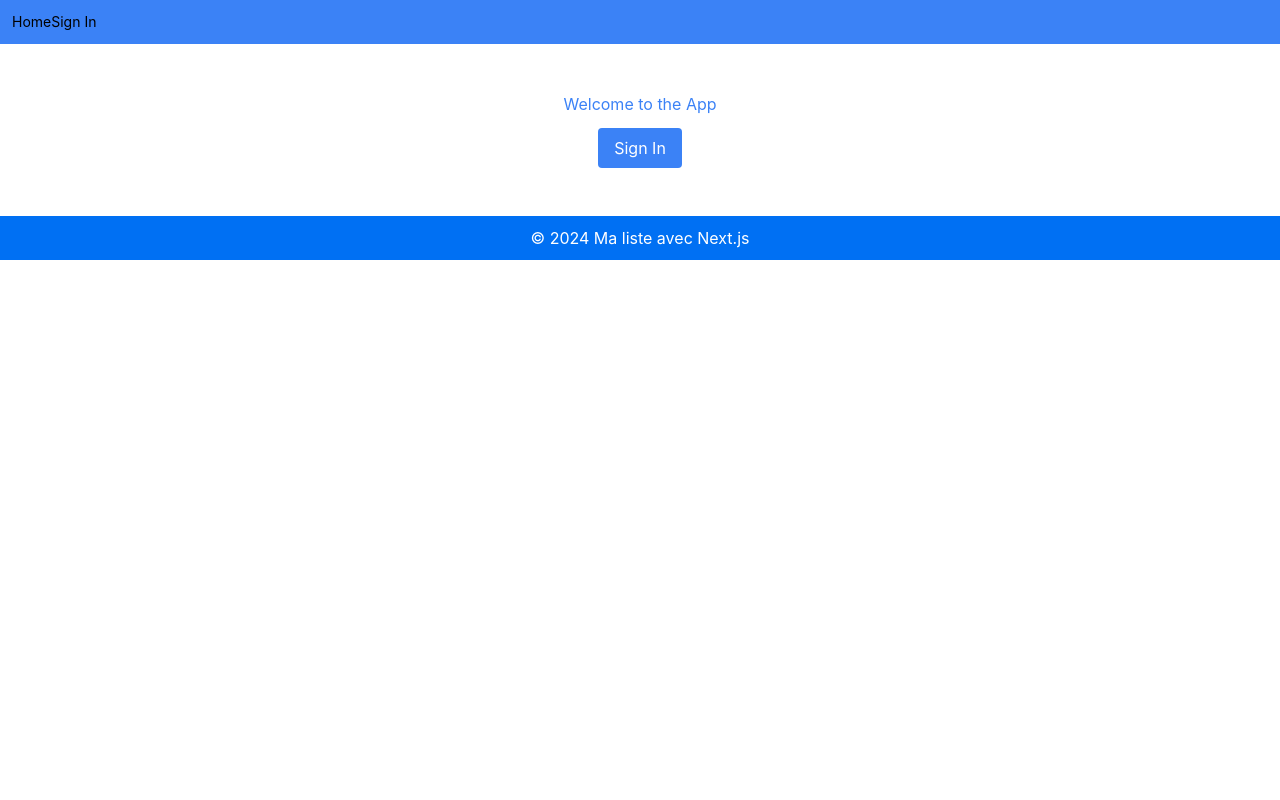
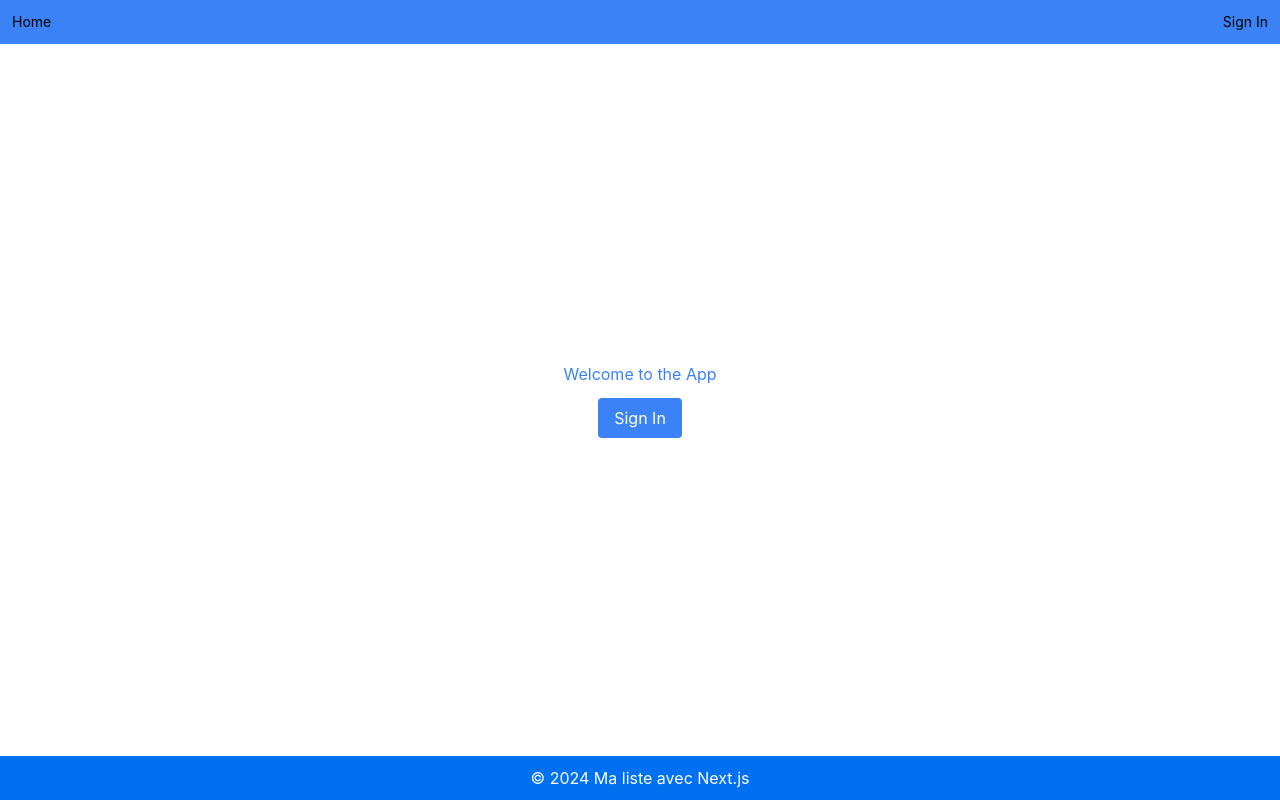
Before and after one commit to Lonejyc/liste, a Next.js app: page / in a window 1280 px wide. Built offline with nearby package versions, Linux system fonts and the light colour scheme; no server answers.

Commit message:
login issue fixed

```diff
--- a/components/Layout.js
+++ b/components/Layout.js
@@ -19,7 +19,7 @@ const Layout = ({ children, title = 'Default Title' }) => {
                 <meta name="description" content="Une application Next.js bien structurée" />
                 <link rel="icon" href="/favicon.ico" />
             </Head>
-            <header className="flex flex-row p-3 bg-blue-500">
+            <header className="flex flex-row p-3 bg-blue-500 justify-between">
                 <nav className="flex items-center gap-6 text-sm">
                     <Link href="/">Home</Link>
                     {isAuthenticated && <Link href="/liste">Projects</Link>}
--- a/components/Layout.module.css
+++ b/components/Layout.module.css
@@ -3,6 +3,7 @@
     display: flex;
     flex-direction: column;
     min-height: 100vh;
+    justify-content: space-between;
 }
 
 .header {
--- a/pages/api/auth/[...nextauth].js
+++ b/pages/api/auth/[...nextauth].js
@@ -33,6 +33,7 @@ export default NextAuth({
     error: '/auth/error',    // Assurez-vous que cette page existe
   },
   session: {
-    strategy: "jwt"
+    strategy: "jwt",
+    secret: process.env.SECRET
   }
 });
--- a/pages/auth/signin.js
+++ b/pages/auth/signin.js
@@ -6,7 +6,7 @@ export default function SignIn({ csrfToken }) {
     <form method="post" action="/api/auth/callback/credentials" className="mt-8 grid grid-cols-6 gap-6 justify-self-center">
       <input name='csrfToken' type='hidden' defaultValue={csrfToken}/>
       <div className="col-span-6">
-        <label for="username" className="block text-lg font-medium text-gray-700">Username</label>
+        <label htmlFor="username" className="block text-lg font-medium text-gray-700">Username</label>
         <input name="username" type="text" className="mt-1 w-1/4 rounded-md border border-gray-400 bg-white text-lg text-gray-700 shadow-sm p-1" />
       </div>
       <div className="col-span-6">
--- a/styles/globals.css
+++ b/styles/globals.css
@@ -30,6 +30,10 @@ body {
     Ubuntu, Cantarell, Fira Sans, Droid Sans, Helvetica Neue, sans-serif;
 }
 
+body {
+  height: 100vh;
+}
+
 a {
   color: inherit;
   text-decoration: none;
```
Also changed, not shown: 1 other file (tests, documents, lock files or other folders).
